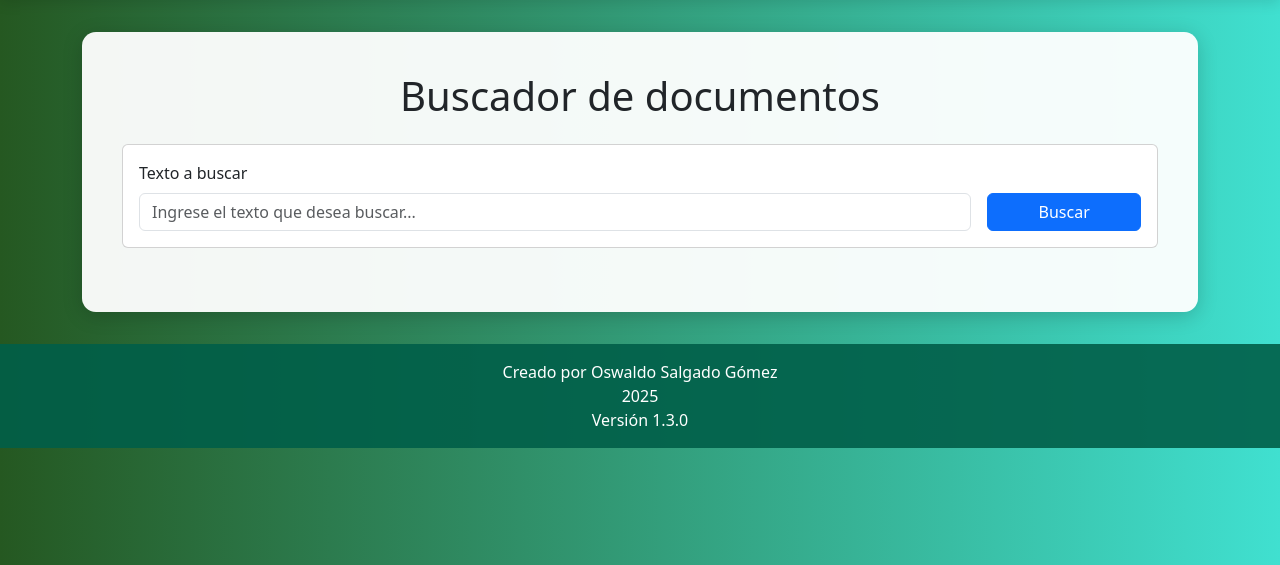
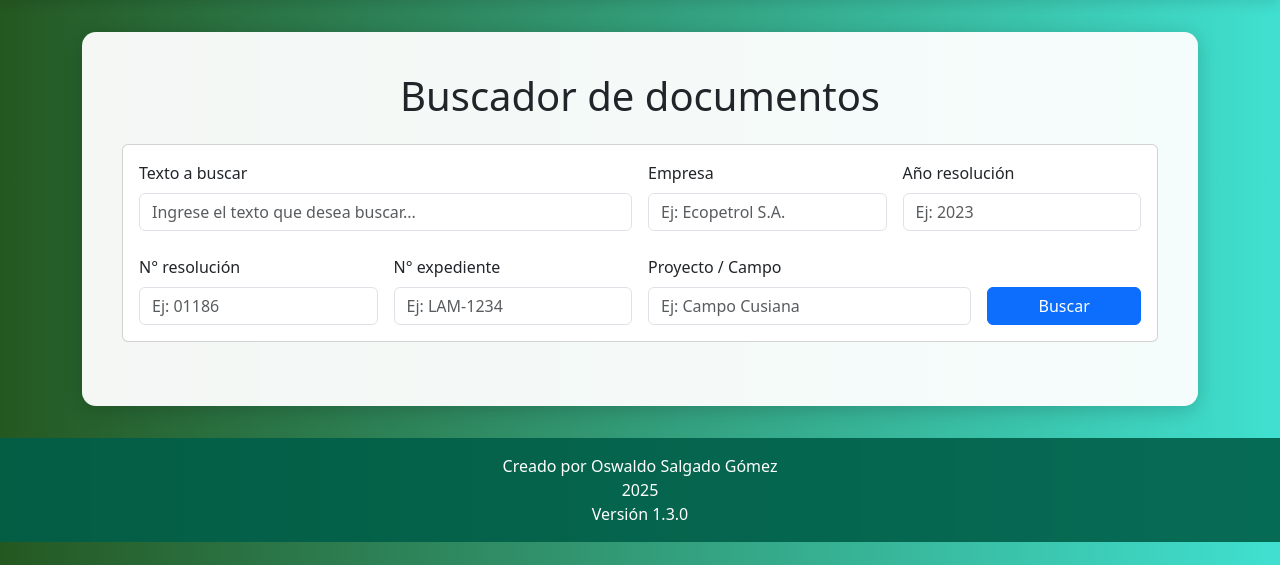
Before and after one commit to oswalsalgomez/Big_Data, a Flask app: page /buscador in a window 1280 px wide. Shown: the part 72-637 px from the top of the page. Run offline with Flask 3, Linux system fonts and the light colour scheme; parts of the project's set-up code (start-up, migrations or seed data) failed here and were passed over.

Commit message:
se ajusta para actualziar filtros de busqueda

```diff
--- a/Proyecto_final/templates/buscador.html
+++ b/Proyecto_final/templates/buscador.html
@@ -9,26 +9,107 @@
 <div class="card mb-4">
     <div class="card-body">
         <form method="get" action="{{ url_for('buscador') }}">
-            <div class="row g-3 align-items-end">
-                <div class="col-md-10">
+            <div class="row g-3">
+
+                <!-- TEXTO GENERAL -->
+                <div class="col-md-6">
                     <label for="texto" class="form-label">Texto a buscar</label>
                     <input type="text"
                            class="form-control"
                            id="texto"
                            name="texto"
                            placeholder="Ingrese el texto que desea buscar..."
-                           value="{{ texto or '' }}"
-                           required>
+                           value="{{ texto or '' }}">
                 </div>
-                <div class="col-md-2">
+
+                <!-- EMPRESA -->
+                <div class="col-md-3">
+                    <label for="empresa" class="form-label">Empresa</label>
+                    <input type="text"
+                           class="form-control"
+                           id="empresa"
+                           name="empresa"
+                           placeholder="Ej: Ecopetrol S.A."
+                           value="{{ empresa_filtro or '' }}">
+                </div>
+
+                <!-- AÑO -->
+                <div class="col-md-3">
+                    <label for="anio" class="form-label">Año resolución</label>
+                    <input type="number"
+                           class="form-control"
+                           id="anio"
+                           name="anio"
+                           min="1990"
+                           max="2100"
+                           placeholder="Ej: 2023"
+                           value="{{ anio_filtro or '' }}">
+                </div>
+            </div>
+
+            <div class="row g-3 mt-2">
+                <!-- NÚMERO DE RESOLUCIÓN -->
+                <div class="col-md-3">
+                    <label for="num_resolucion" class="form-label">N° resolución</label>
+                    <input type="text"
+                           class="form-control"
+                           id="num_resolucion"
+                           name="num_resolucion"
+                           placeholder="Ej: 01186"
+                           value="{{ num_resolucion_filtro or '' }}">
+                </div>
+
+                <!-- NÚMERO DE EXPEDIENTE -->
+                <div class="col-md-3">
+                    <label for="num_expediente" class="form-label">N° expediente</label>
+                    <input type="text"
+                           class="form-control"
+                           id="num_expediente"
+                           name="num_expediente"
+                           placeholder="Ej: LAM-1234"
+                           value="{{ num_expediente_filtro or '' }}">
+                </div>
+
+                <!-- PROYECTO / CAMPO -->
+                <div class="col-md-4">
+                    <label for="proyecto" class="form-label">Proyecto / Campo</label>
+                    <input type="text"
+                           class="form-control"
+                           id="proyecto"
+                           name="proyecto"
+                           placeholder="Ej: Campo Cusiana"
+                           value="{{ proyecto_filtro or '' }}">
+                </div>
+
+                <!-- BOTÓN BUSCAR -->
+                <div class="col-md-2 d-flex align-items-end">
                     <button type="submit" class="btn btn-primary w-100">
                         Buscar
                     </button>
                 </div>
             </div>
+
+            {% if empresa_filtro or anio_filtro or num_resolucion_filtro or num_expediente_filtro or proyecto_filtro %}
+            <div class="row mt-3">
+                <div class="col">
+                    <span class="badge bg-secondary me-2">
+                        Filtros activos:
+                        {% if empresa_filtro %} Empresa="{{ empresa_filtro }}"{% endif %}
+                        {% if anio_filtro %} · Año={{ anio_filtro }}{% endif %}
+                        {% if num_resolucion_filtro %} · Res={{ num_resolucion_filtro }}{% endif %}
+                        {% if num_expediente_filtro %} · Exp={{ num_expediente_filtro }}{% endif %}
+                        {% if proyecto_filtro %} · Proyecto="{{ proyecto_filtro }}"{% endif %}
+                    </span>
+                    <a href="{{ url_for('buscador') }}" class="btn btn-sm btn-outline-secondary">
+                        Limpiar filtros
+                    </a>
+                </div>
+            </div>
+            {% endif %}
         </form>
     </div>
 </div>
+
 
 <!-- MENSAJE DE ERROR -->
 {% if error %}
```
